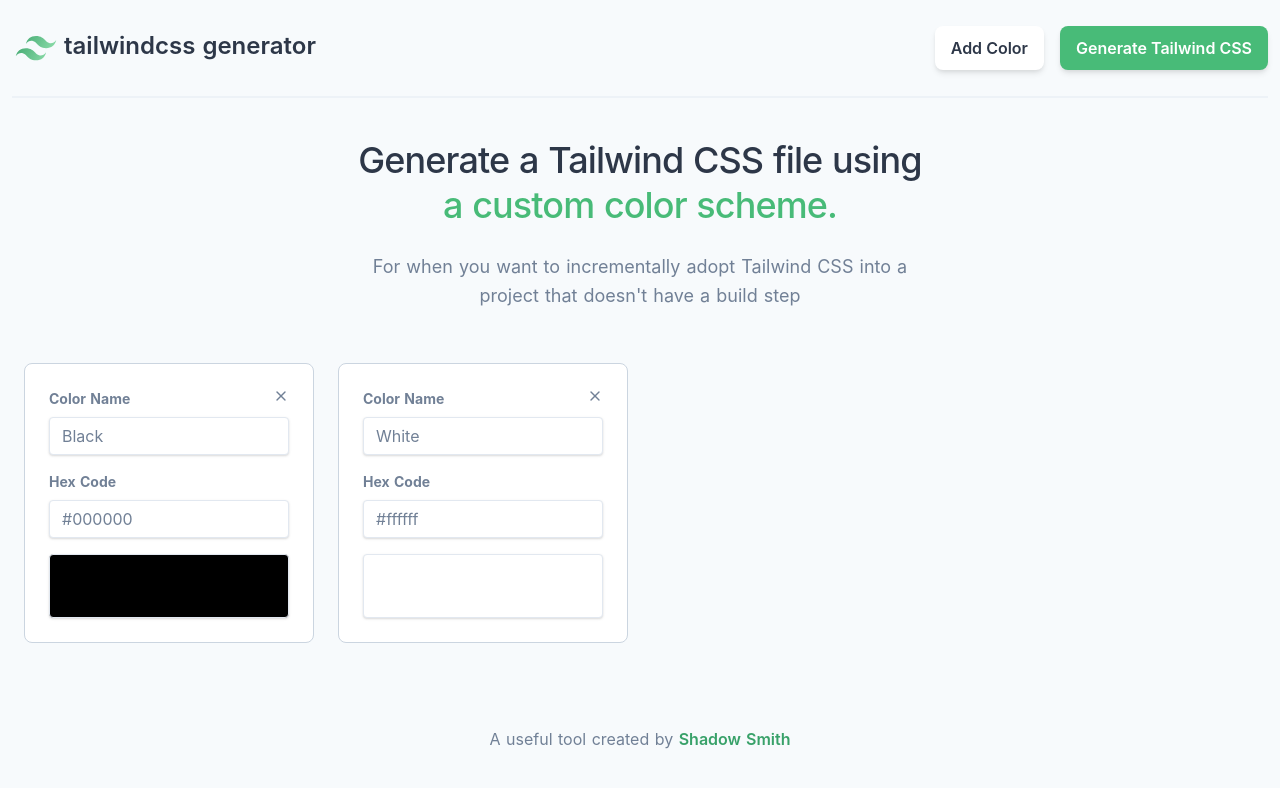
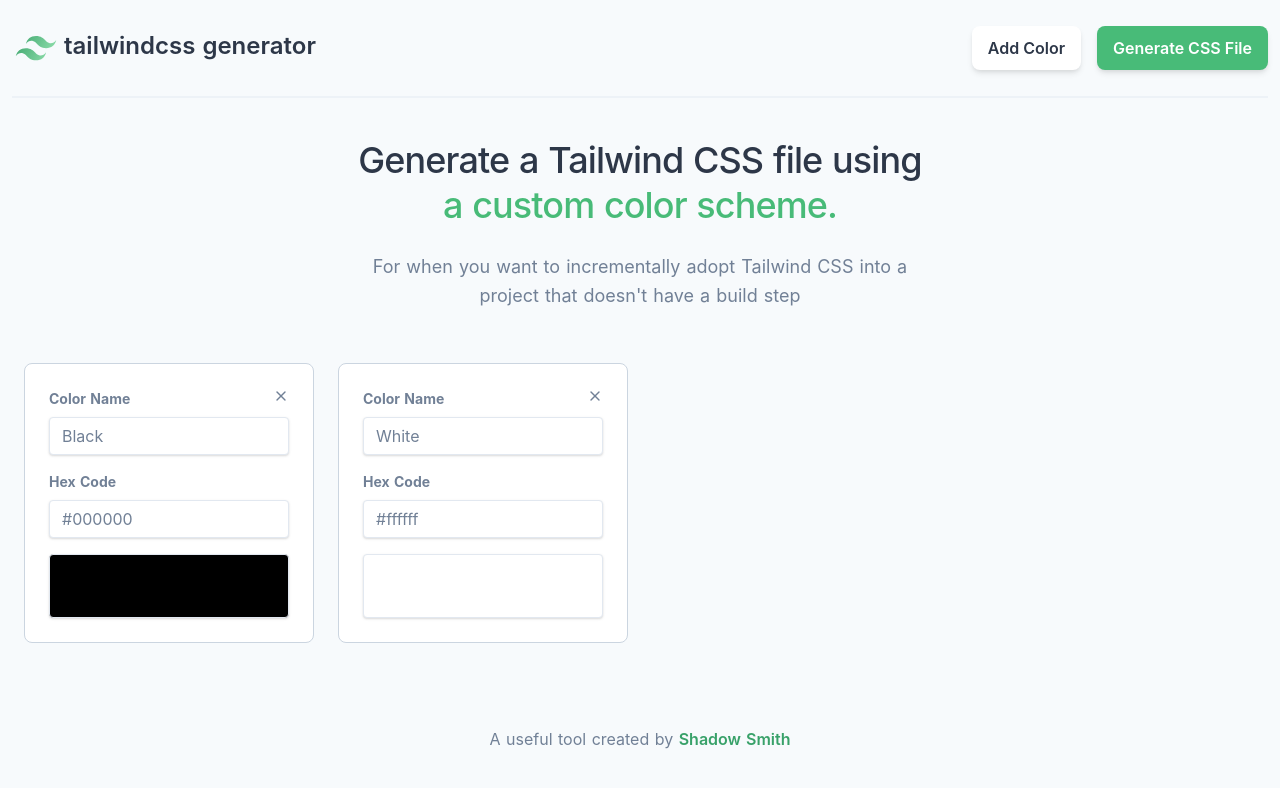
Before and after one commit to heyshadowsmith/tailwind-generator-app, a Nuxt app: page / in a window 1280 px wide. Shown: the top 788 px of the page. Built offline with nearby package versions, Linux system fonts and the light colour scheme.

Commit message:
Update generate button label

```diff
--- a/pages/index.vue
+++ b/pages/index.vue
@@ -37,7 +37,7 @@
             class="ml-4 rounded-lg px-4 py-3 bg-green-500 hover:bg-green-600 md:text-lg xl:text-base text-white font-semibold leading-tight shadow-md"
             @click="generateTailwind"
           >
-            Generate Tailwind CSS
+            Generate CSS File
           </button>
           <button
             v-if="generateVisible && loading"
```
